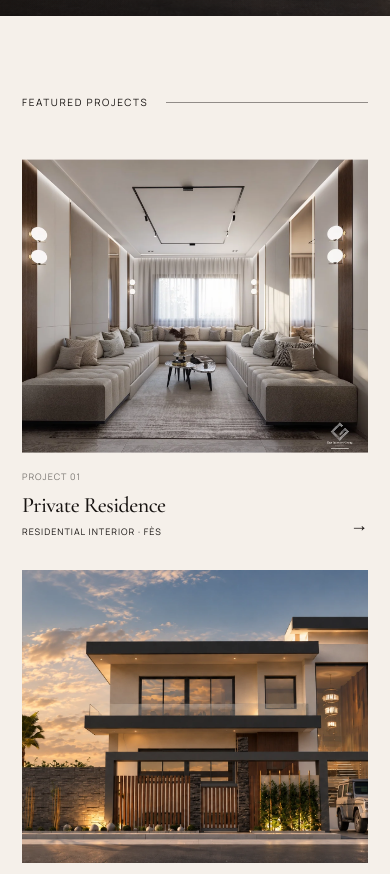
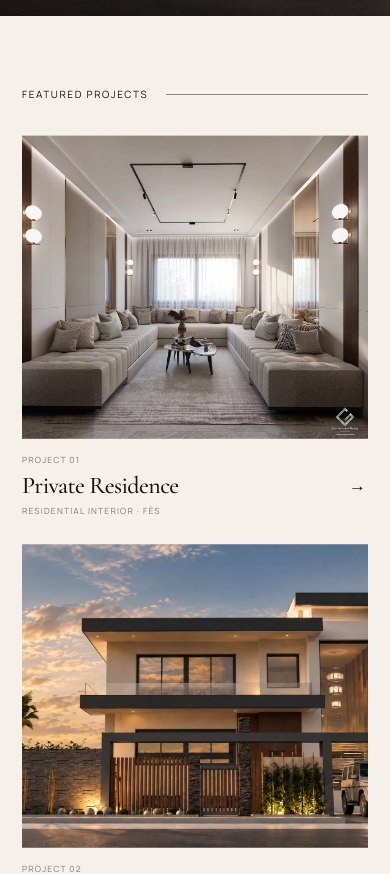
Before and after one commit to azar-pro/ritz-interiors-group, a React (Vite) app: page /#/ in a window 390 px wide. Shown: the part 760-1634 px from the top of the page. Built offline with nearby package versions, Linux system fonts and the light colour scheme.

Commit message:
Refine featured projects editorial layout

```diff
--- a/src/styles/global.css
+++ b/src/styles/global.css
@@ -658,3 +658,132 @@ body{
     transition:none!important;
   }
 }
+
+
+/* FEATURED PROJECTS — EDITORIAL LUXURY REFINEMENT */
+.selected-projects{
+  padding-top:clamp(78px,7.5vw,118px);
+  padding-bottom:clamp(88px,8vw,126px);
+}
+
+.selected-projects .section-label{
+  margin-bottom:clamp(34px,4.2vw,58px);
+}
+
+.selected-projects .editorial-projects{
+  grid-template-columns:.88fr 1.12fr;
+  gap:clamp(26px,2.4vw,38px);
+  align-items:start;
+}
+
+.selected-projects .project-cluster{
+  gap:clamp(26px,2.2vw,34px);
+}
+
+.selected-projects .project-pair{
+  grid-template-columns:1.08fr .92fr;
+  gap:clamp(24px,2vw,32px);
+  align-items:start;
+}
+
+.selected-projects .project-feature--tall .project-image{
+  aspect-ratio:.84;
+}
+
+.selected-projects .project-feature--wide .project-image{
+  aspect-ratio:1.92;
+}
+
+.selected-projects .project-pair .project-feature:first-child .project-image{
+  aspect-ratio:1.22;
+}
+
+.selected-projects .project-pair .project-feature:last-child{
+  margin-top:clamp(18px,2vw,30px);
+}
+
+.selected-projects .project-pair .project-feature:last-child .project-image{
+  aspect-ratio:1.08;
+}
+
+.selected-projects .project-meta{
+  position:relative;
+  grid-template-columns:1fr auto;
+  column-gap:18px;
+  row-gap:3px;
+  margin-top:14px;
+  padding-right:2px;
+  align-items:end;
+}
+
+.selected-projects .project-meta span,
+.selected-projects .project-meta p{
+  font-size:8.5px;
+  letter-spacing:.14em;
+  opacity:.52;
+}
+
+.selected-projects .project-meta h3{
+  font-size:clamp(24px,2vw,31px);
+  line-height:1.02;
+  margin:4px 0 2px;
+  max-width:92%;
+}
+
+.selected-projects .project-meta b{
+  align-self:center;
+  grid-column:2;
+  grid-row:1/4;
+  font-size:17px;
+  margin-left:8px;
+}
+
+@media(hover:hover) and (pointer:fine){
+  .selected-projects .project-feature img{
+    transition:transform 850ms var(--motion-ease),filter 500ms var(--motion-ease);
+  }
+  .selected-projects .project-feature:hover img{
+    transform:scale(1.02);
+  }
+  .selected-projects .project-feature:hover .project-meta b{
+    transform:translateX(6px);
+  }
+}
+
+@media(max-width:980px){
+  .selected-projects .editorial-projects{
+    grid-template-columns:1fr;
+  }
+  .selected-projects .project-feature--tall .project-image{
+    aspect-ratio:1.25;
+  }
+  .selected-projects .project-pair{
+    grid-template-columns:1fr 1fr;
+  }
+  .selected-projects .project-pair .project-feature:last-child{
+    margin-top:0;
+  }
+}
+
+@media(max-width:780px){
+  .selected-projects{
+    padding-top:70px;
+    padding-bottom:76px;
+  }
+  .selected-projects .section-label{
+    margin-bottom:32px;
+  }
+  .selected-projects .project-pair{
+    grid-template-columns:1fr;
+    gap:34px;
+  }
+  .selected-projects .project-feature--tall .project-image,
+  .selected-projects .project-feature--wide .project-image,
+  .selected-projects .project-pair .project-feature:first-child .project-image,
+  .selected-projects .project-pair .project-feature:last-child .project-image{
+    aspect-ratio:1.14;
+  }
+  .selected-projects .project-meta h3{
+    font-size:24px;
+  }
+}
```
